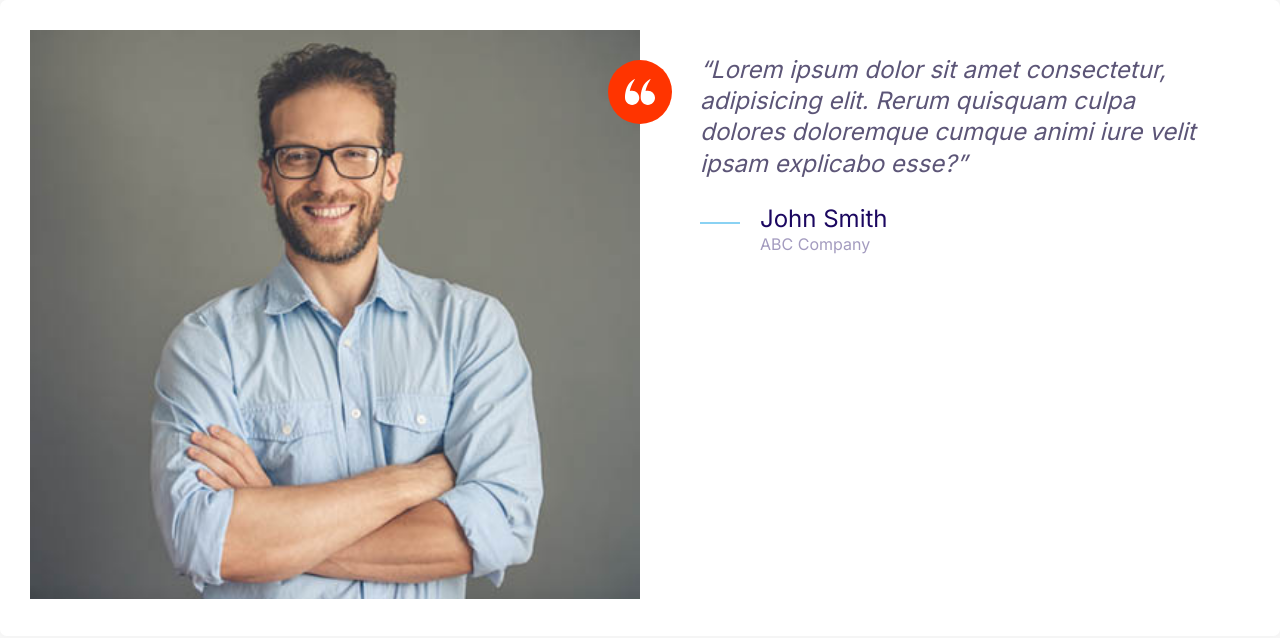
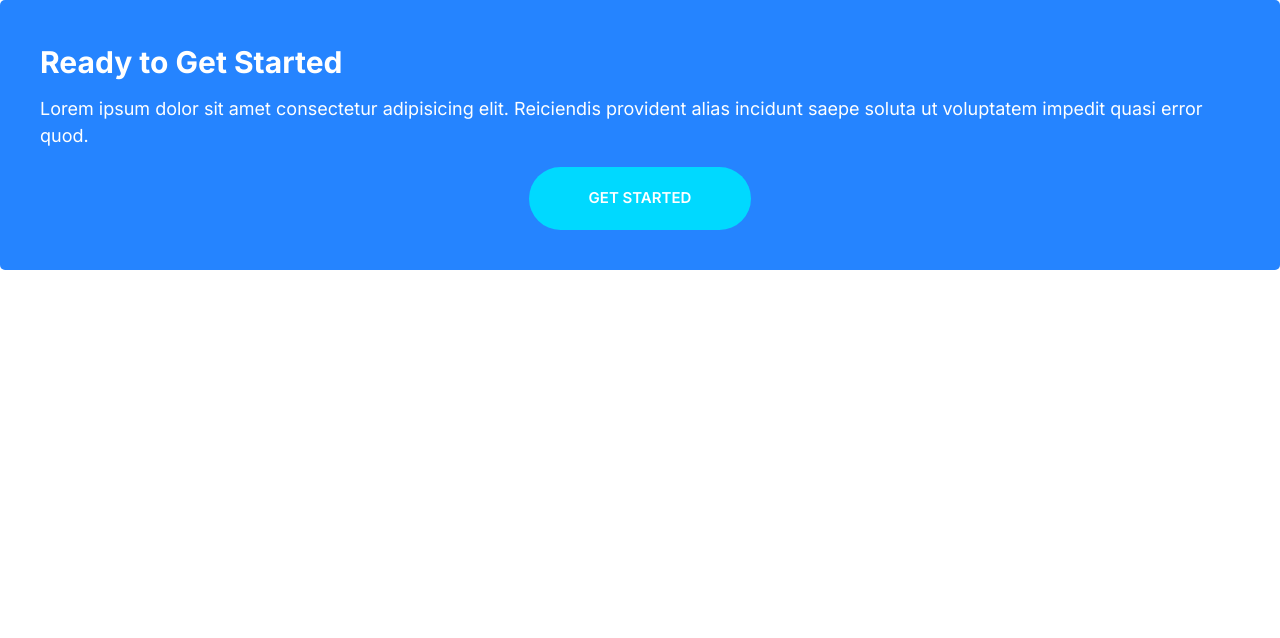
Before and after one commit to ramtinmovahed/moshify, a plain HTML site: page index.html in a window 1280 px wide. Drawn offline with Linux system fonts and the light colour scheme.

Commit message:
build the callouts component.

```diff
--- a/css/styles.css
+++ b/css/styles.css
@@ -222,6 +222,12 @@ a {
 .btn--accent:hover {
 	background-color: #ec3000;
 }
+
+.btn--stretched {
+	padding-left: 6rem;
+	padding-right: 6rem;
+}
+
 .btn--block {
 	width: 100%;
 	display: inline-block;
@@ -468,3 +474,43 @@ a {
 		margin-left: 6rem;
 	}
 }
+
+/* Callouts */
+
+.callout {
+	padding: 4rem;
+	border-radius: 5px;
+}
+
+.callout--primary {
+	background: var(--color-primary);
+	color: #fff;
+}
+
+.callout__heading {
+	color: #fff;
+	margin-top: 0;
+	font-size: 3rem;
+}
+
+.callout .btn {
+	justify-self: center;
+	align-self: center;
+}
+
+.callout__content {
+	text-align: center;
+}
+
+@media screen and (min-width: 768px) {
+	.callout .grid--1x2 {
+		grid-template-columns: 1fr auto;
+	}
+	.callout__content {
+		text-align: left;
+	}
+	.callout .btn {
+		justify-content: start;
+		margin: 0 2rem;
+	}
+}
--- a/index.html
+++ b/index.html
@@ -14,33 +14,14 @@
 </head>
 
 <body>
-  <div class="card testimonial">
-    <div class="grid grid--1x2">
-      <div class="testimonial__image">
-        <img src="images/testimonial.jpg" alt="A happy, smiling customer">
-        <span class="icon-container icon-container--accent">
-          <svg class="icon icon--white icon--small">
-            <use xlink:href="images/sprite.svg#quotes"></use>
-          </svg>
-        </span>
+  <div class="callout callout--primary">
+    <div class="grid grid1x2">
+      <div class="callout__content">
+        <h2 class="callout__heading">Ready to Get Started</h2>
+        <p>Lorem ipsum dolor sit amet consectetur adipisicing elit. Reiciendis provident alias incidunt saepe soluta ut
+          voluptatem impedit quasi error quod.</p>
       </div>
-      <blockquote class="quote">
-        <p class="quote__text">Lorem ipsum dolor sit amet consectetur, adipisicing elit. Rerum quisquam culpa dolores
-          doloremque cumque animi iure velit ipsam explicabo esse?</p>
-        <footer>
-          <div class="media">
-            <div class="media__image">
-              <svg class="icon icon--primary quote__line">
-                <use xlink:href="images/sprite.svg#line"></use>
-              </svg>
-            </div>
-            <div class="media__body">
-              <h3 class="media__title quote__author">John Smith</h3>
-              <p class="quote__organization">ABC Company</p>
-            </div>
-          </div>
-        </footer>
-      </blockquote>
+      <a href="#" class="btn btn--secondary btn--stretched">Get Started</a>
     </div>
   </div>
 </body>
```
Also changed, not shown: components/callouts.html (added, +10 -0 lines).
